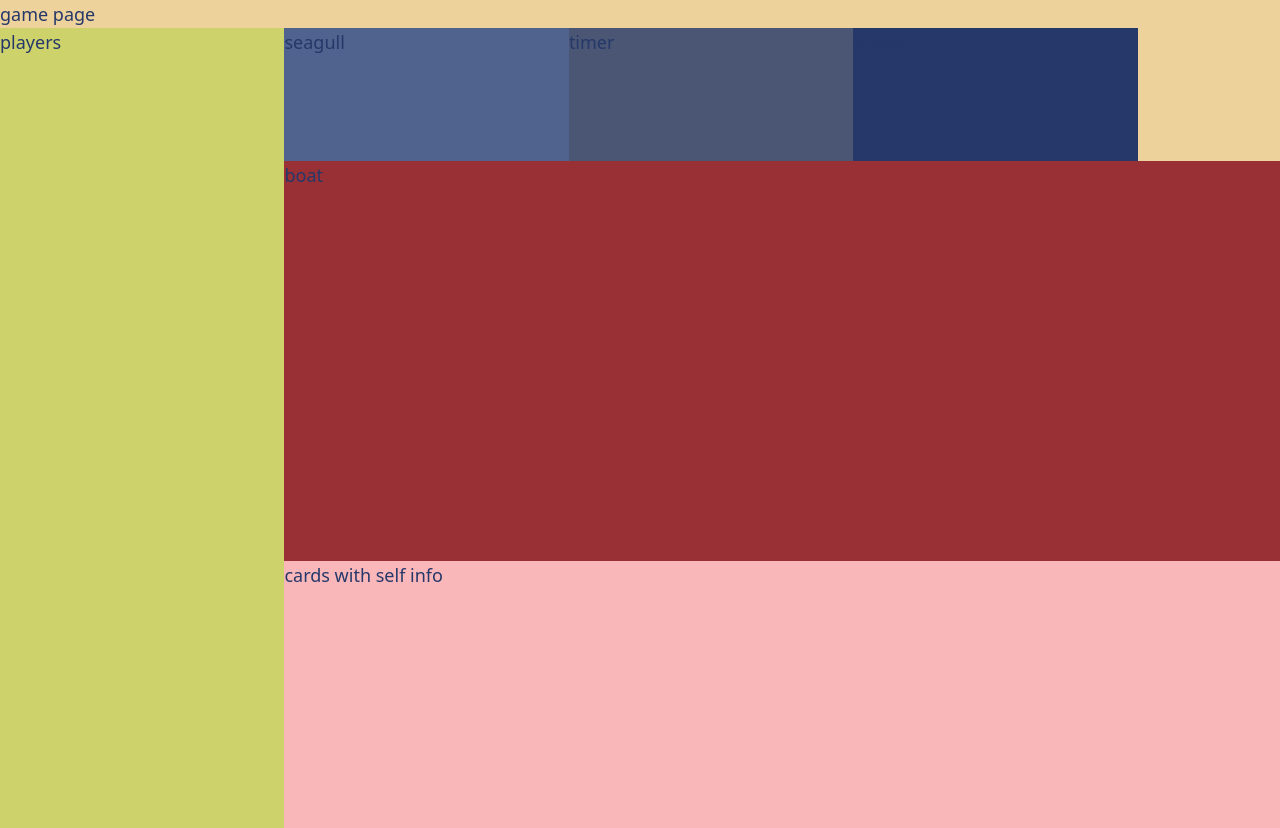
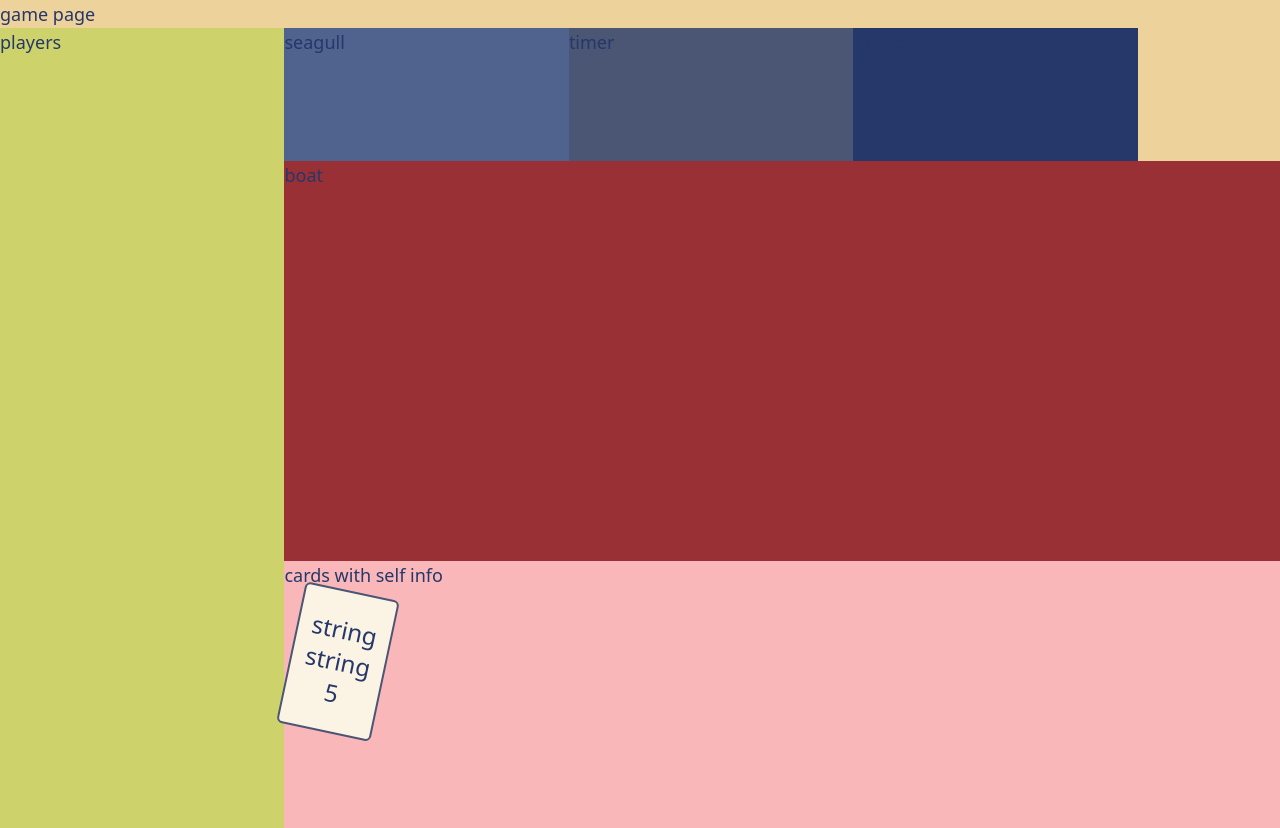
Before and after one commit to LifeBoat-TableGame/API, a Vue app in the folder client/: page /game in a window 1280 px wide. Built offline with nearby package versions, Linux system fonts and the light colour scheme; no server answers.

Commit message:
card v0.1

```diff
--- /dev/null
+++ b/client/src/components/Card.vue
@@ -0,0 +1,45 @@
+
+<template>
+  <div class="card vertical-container box" @click="useCard">
+    <div>{{ supply.name }}
+    </div>
+    <div>{{ supply.description }}
+    </div>
+    <div>{{ supply.strength }}
+    </div>
+  </div>
+</template>
+
+
+<script lang="ts" setup>
+import { useMainStore } from '../stores/main';
+import { useRoomStore } from '../stores/rooms';
+import { Supply } from '../interfaces/game';
+const title = 'ActiveRoomMenu';
+const mainStore = useMainStore();
+const roomStore = useRoomStore();
+
+const props = defineProps<{
+  supply: Supply
+}>();
+const emit = defineEmits(['card:clicked'])
+
+
+//const isAdmin = computed(() => roomStore.rooms.find(x => x.id == mainStore.activeRoomId)?.adminId == mainStore.selfId)
+
+const useCard = () => {
+  emit('card:clicked');
+}
+</script>
+<style scoped>
+.card {
+    @apply bg-light-bg
+    text-2xl
+    hover:text-3xl
+    border-2 border-dark-blue
+    hover:border-deep-blue
+    w-24 h-36
+    hover:w-32 hover:h-48
+    origin-[50%_70%] hover:rotate-0
+}
+</style>
--- /dev/null
+++ b/client/src/interfaces/game.ts
@@ -0,0 +1,43 @@
+
+export interface Player {
+    id: number;
+    character: Character;
+    friendship: Character;
+    enemy: Character;
+    closedCards: Supply[];
+    openCards: Supply[];
+    damage: number;
+    rowed: boolean;
+    fought: boolean;
+    Thirst: boolean;
+};
+export interface Character {
+    name: string;
+    strengh: number;
+    survival: number;
+    description: string;
+    defaultOrder: number;
+};
+export interface Supply {
+    name: string;
+    strength: number | null;
+    bonus: number | null;
+    description: string;
+    amount: number;
+};
+export interface CharacterQueue {
+    gameId: number;
+    characterName: string;
+    order: number;
+};
+enum GameState {
+    Supplies = 1,
+    Regular = 2
+};
+export interface Game {
+    players: Player[];
+    queue: CharacterQueue[];
+    state: GameState;
+    currentCharacterIndex: number;
+    seagulls: number;
+};
--- a/client/views/GamePage.vue
+++ b/client/views/GamePage.vue
@@ -5,7 +5,9 @@
       <div class="seagull-field bg-main-blue">seagull</div>
       <div class="timer-field bg-dark-blue">timer</div>
       <div class="phase-field bg-deep-blue">phase</div>
-      <div class="self-field bg-light-red">cards with self info</div>
+      <div class="self-field bg-light-red">cards with self info
+        <Card v-bind:supply=supply class="rotate-12"></Card>
+      </div>
       <div class="boat-field bg-deep-red"> boat</div>
     </div>
 </template>
@@ -13,7 +15,17 @@
 <script setup lang="ts">
 import { useMainStore } from '../src/stores/main';
 import router from '../src/router';
+import Card from '../src/components/Card.vue';
+import { Supply } from '../src/interfaces/game';
 
+
+const supply = {
+    name: 'string',
+    strength: 5,
+    bonus: null,
+    description: 'string',
+    amount: 1,
+} as Supply;
 const name = 'GameTemp';
 const components = {
 };
```
